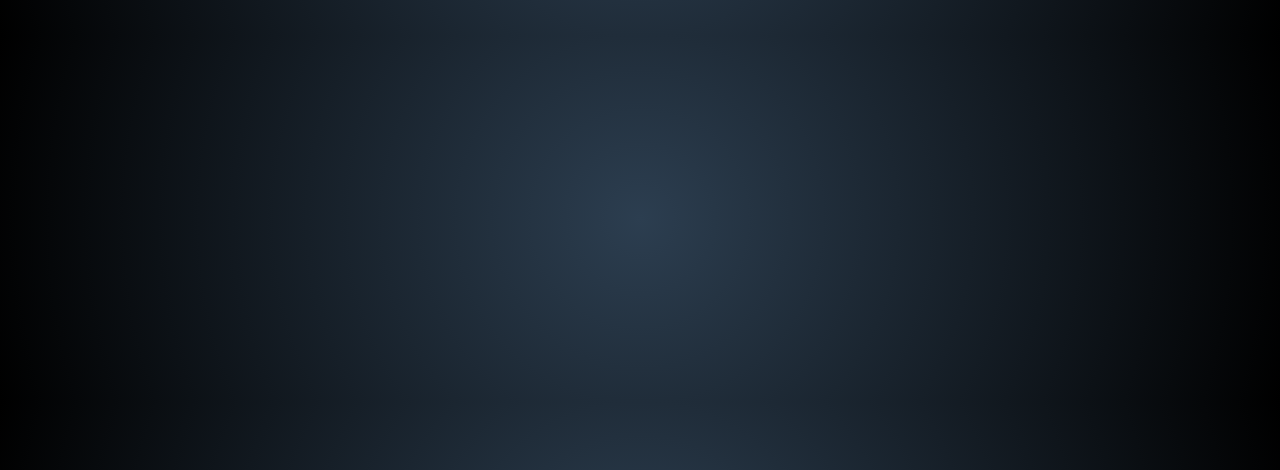
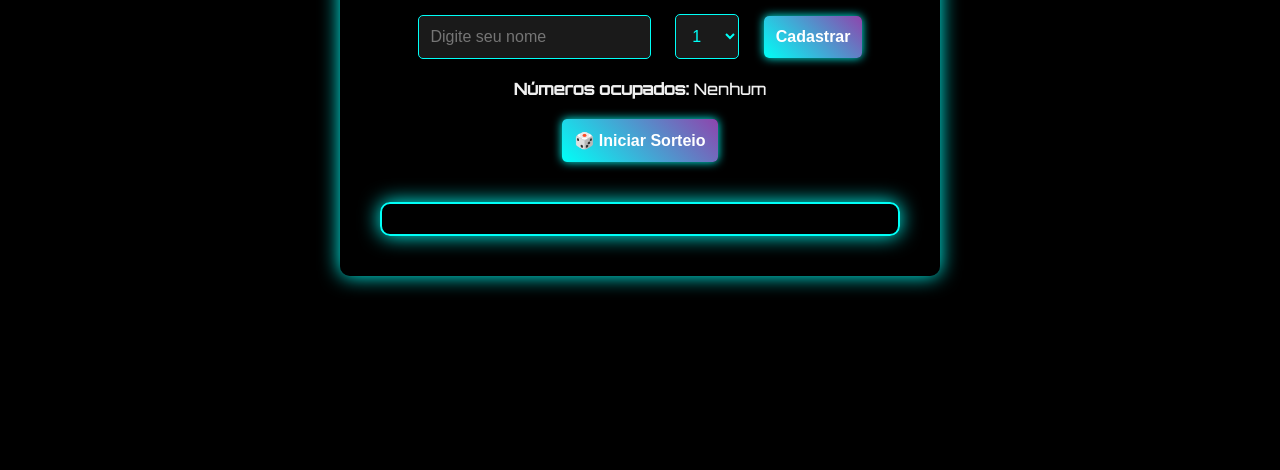
Before and after one commit to adrianoalves87/sorteio1, a plain HTML site: page index.html in a window 1280 px wide. Shown: the part 330-800 px from the top of the page. Drawn offline with Linux system fonts and the light colour scheme.

Commit message:
Update index.html

```diff
--- a/index.html
+++ b/index.html
@@ -2,50 +2,95 @@
 <html lang="pt-br">
 <head>
   <meta charset="UTF-8">
-  <title>Sorteio Estilo Cassino</title>
+  <title>Sorteio Estilo Futurista</title>
   <style>
+    @import url('https://fonts.googleapis.com/css2?family=Orbitron:wght@500&display=swap');
+
+    * {
+      margin: 0;
+      padding: 0;
+      box-sizing: border-box;
+    }
+
     body {
-      font-family: 'Arial', sans-serif;
-      background: radial-gradient(circle, #2c3e50, #000);
-      color: white;
+      font-family: 'Orbitron', sans-serif;
+      display: flex;
+      justify-content: center;
+      align-items: center;
+      height: 100vh;
+      background-color: #000;
+      color: #fff;
+      padding: 20px;
+    }
+
+    .painel-sorteio {
+      max-width: 600px;
+      width: 100%;
+      padding: 40px;
+      backdrop-filter: blur(8px) brightness(0.9);
+      background-color: rgba(0, 0, 0, 0.5);
+      border-radius: 10px;
       text-align: center;
-      padding: 30px;
+      box-shadow: 0 0 20px #00fff7;
     }
 
     h1 {
-      color: #f1c40f;
+      color: #00fff7;
+      text-shadow: 0 0 12px #00fff7;
+      font-size: 32px;
+      margin-bottom: 20px;
     }
 
     input, select, button {
-      padding: 10px;
+      padding: 12px;
       margin: 10px;
       font-size: 16px;
       border-radius: 5px;
+      border: none;
+      outline: none;
+    }
+
+    input, select {
+      background: rgba(255, 255, 255, 0.1);
+      color: #00fff7;
+      border: 1px solid #00fff7;
     }
 
     button {
-      background: #e67e22;
+      background: linear-gradient(45deg, #00fff7, #8e44ad);
       color: white;
-      border: none;
+      font-weight: bold;
       cursor: pointer;
+      box-shadow: 0 0 10px #00fff7;
+      transition: 0.3s;
+    }
+
+    button:hover {
+      transform: scale(1.05);
     }
 
     .ocupados {
-      margin: 20px 0;
-      color: #ecf0f1;
+      margin: 10px 0;
+      color: #f0f0f0;
     }
 
     .resultado {
-      font-size: 22px;
+      font-size: 20px;
       font-weight: bold;
-      color: #2ecc71;
+      color: #0ff;
       margin-top: 30px;
+      background-color: rgba(0, 0, 0, 0.5);
+      padding: 15px;
+      border: 2px solid #00fff7;
+      border-radius: 10px;
+      box-shadow: 0 0 20px #00fff7;
+      text-align: center;
     }
 
     #roleta-container {
       position: relative;
-      width: 300px;
-      height: 300px;
+      width: 250px;
+      height: 250px;
       margin: 30px auto;
       display: none;
     }
@@ -53,15 +98,11 @@
     #roleta {
       width: 100%;
       height: 100%;
-      border: 10px solid #ecf0f1;
+      border: 10px solid #00fff7;
       border-radius: 50%;
-      background: conic-gradient(
-        #f39c12 0deg 120deg,
-        #2980b9 120deg 240deg,
-        #c0392b 240deg 360deg
-      );
-      position: relative;
+      background: conic-gradient(#1abc9c 0deg 120deg, #3498db 120deg 240deg, #9b59b6 240deg 360deg);
       animation: girar 3s linear infinite;
+      box-shadow: 0 0 20px #00fff7;
     }
 
     .numero-item {
@@ -69,7 +110,7 @@
       width: 100%;
       height: 100%;
       text-align: center;
-      font-size: 20px;
+      font-size: 16px;
       font-weight: bold;
       color: white;
       transform-origin: center center;
@@ -86,7 +127,6 @@
       to { transform: rotate(360deg); }
     }
 
-    /* Confete */
     .confetti {
       position: fixed;
       width: 10px;
@@ -97,25 +137,20 @@
     }
 
     @keyframes fall {
-      0% {
-        transform: translateY(-10px) rotate(0deg);
-        opacity: 1;
-      }
-      100% {
-        transform: translateY(100vh) rotate(360deg);
-        opacity: 0;
-      }
+      0% { transform: translateY(-10px) rotate(0deg); opacity: 1; }
+      100% { transform: translateY(100vh) rotate(360deg); opacity: 0; }
     }
   </style>
 </head>
 <body>
 
-  <h1>Sorteio de R$200 e R$100 🎰</h1>
+  <div class="painel-sorteio">
+    <h1>🔮 Sorteio premiação de R$200 e R$100</h1>
 
-  <input type="text" id="nome" placeholder="Seu nome">
+    <input type="text" id="nome" placeholder="Digite seu nome">
     <select id="numero">
       <script>
-      for (let i = 1; i <= 3; i++) { // ou mude para 50 se quiser
+        for (let i = 1; i <= 70; i++) {
           document.write(`<option value="${i}">${i}</option>`);
         }
       </script>
@@ -126,15 +161,16 @@
       <strong>Números ocupados:</strong> <span id="ocupados">Nenhum</span>
     </div>
 
-  <button onclick="sortear()">🎲 Rodar Roleta</button>
+    <button onclick="sortear()">🎲 Iniciar Sorteio</button>
 
     <div id="roleta-container">
       <div id="roleta"></div>
     </div>
 
     <div class="resultado" id="resultado"></div>
+  </div>
 
-  <audio id="audioRoleta" src="roleta.mp3" preload="auto"></audio>
+  <audio id="audioRoleta" src="https://actions.google.com/sounds/v1/alarms/digital_watch_alarm_long.ogg" preload="auto"></audio>
 
   <script>
     const participantes = {};
@@ -170,7 +206,7 @@
     function sortear() {
       const total = Object.keys(participantes).length;
       if (total < 3) {
-        alert("Cadastre os 3 participantes para iniciar o sorteio.");
+        alert("Cadastre pelo menos 3 participantes para iniciar o sorteio.");
         return;
       }
 
@@ -187,19 +223,16 @@
         const item = document.createElement('div');
         item.className = 'numero-item';
         const angle = i * angulo;
-        item.style.transform = `rotate(${angle}deg) translateY(-130px)`;
+        item.style.transform = `rotate(${angle}deg) translateY(-110px)`;
         item.innerHTML = `<span style="--angle: -${angle}deg">${n}</span>`;
         roletaDiv.appendChild(item);
       });
 
       resultado.innerHTML = '';
       roletaContainer.style.display = 'block';
-
-      // tocar som e girar
       audio.currentTime = 0;
       audio.play();
 
-      // girar por 3s, depois mostrar resultado
       setTimeout(() => {
         roletaContainer.style.display = 'none';
         audio.pause();
@@ -212,8 +245,8 @@
         const nome2 = participantes[segundo];
 
         resultado.innerHTML = `
-          🎉 <b>${nome1}</b> ganhou R$200 (número ${primeiro})<br>
-          🎉 <b>${nome2}</b> ganhou R$100 (número ${segundo})
+          🚀 <b>${nome1}</b> ganhou <span style="color:#0f0">R$200</span> (número ${primeiro})<br>
+          🌟 <b>${nome2}</b> ganhou <span style="color:#ff0">R$100</span> (número ${segundo})
         `;
 
         soltarConfete();
@@ -221,7 +254,7 @@
     }
 
     function soltarConfete() {
-      for (let i = 0; i < 100; i++) {
+      for (let i = 0; i < 80; i++) {
         const confete = document.createElement('div');
         confete.className = 'confetti';
         confete.style.left = Math.random() * 100 + "vw";
```
Lines whose indentation alone changed are shown as unchanged.
